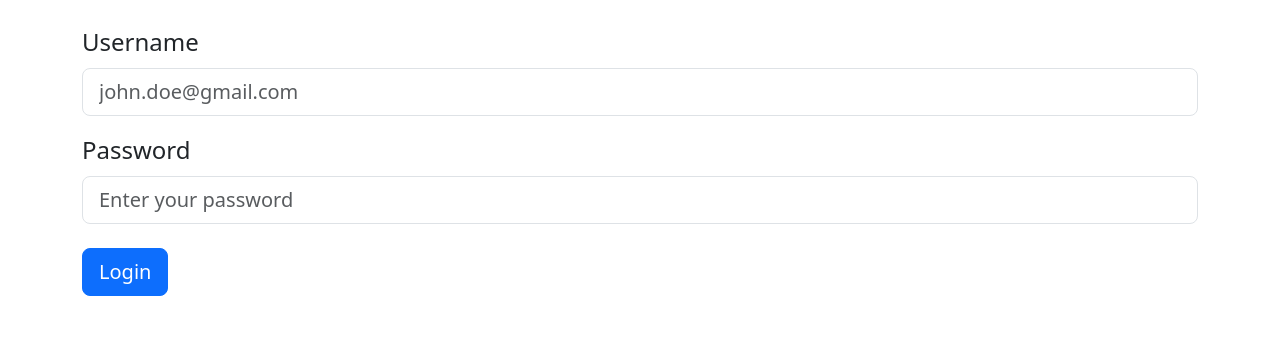
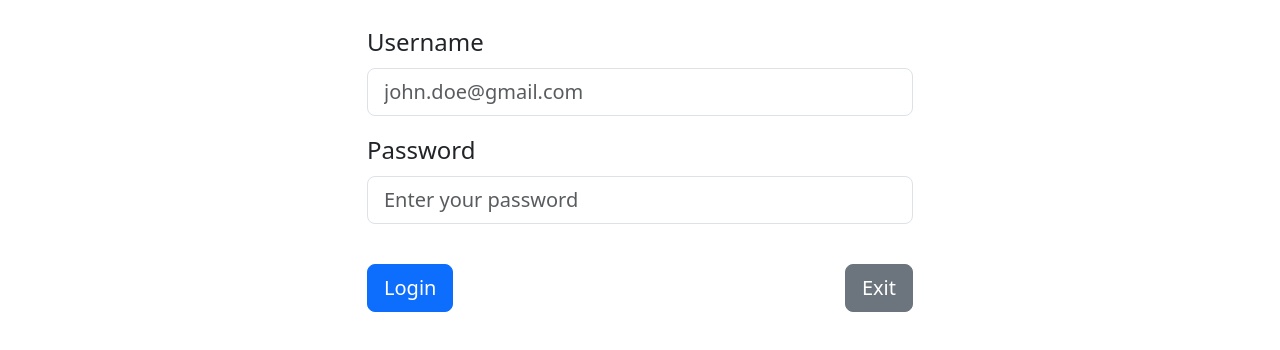
Before and after one commit to Negar-La/Assignment-Submission-App, a React (Create React App) app in the folder AssignmentSubmissionApp/front-end/: page /login in a window 1280 px wide. Shown: the top 350 px of the page. Built offline with nearby package versions, Linux system fonts and the light colour scheme.

Commit message:
Using Flexbox in Bootstrap and Centering Elements

```diff
--- a/AssignmentSubmissionApp/front-end/src/Components/Login.js
+++ b/AssignmentSubmissionApp/front-end/src/Components/Login.js
@@ -42,6 +42,8 @@ const Login = () => {
   return (
     <>
       <Container className="mt-4">
+        <Row>
+          <Col md="8" lg="6" className="mx-auto">
             <Form.Group className="mb-3">
               <Form.Label htmlFor="username" className="fs-4">
                 Username
@@ -55,7 +57,11 @@ const Login = () => {
                 onChange={(event) => setUsername(event.target.value)}
               />
             </Form.Group>
+          </Col>
+        </Row>
 
+        <Row>
+          <Col md="8" lg="6" className="mx-auto">
             <Form.Group className="mb-3">
               <Form.Label htmlFor="password" className="fs-4">
                 Password
@@ -69,9 +75,15 @@ const Login = () => {
                 onChange={(event) => setPassword(event.target.value)}
               />
             </Form.Group>
+          </Col>
+        </Row>
 
-        <Row className="mt-4">
-          <Col>
+        <Row>
+          <Col
+            md="8"
+            lg="6"
+            className="mt-4 d-flex flex-column gap-5 flex-md-row justify-content-md-between mx-auto"
+          >
             <Button
               id="submit"
               type="button"
@@ -82,6 +94,17 @@ const Login = () => {
               Login
               {/* onClick = {sendLoginRequest()}  will execute/invoke function immediately when the component is rendered */}
             </Button>
+
+            <Button
+              type="button"
+              size="lg"
+              onClick={() => {
+                window.location.href = "/";
+              }}
+              variant="secondary"
+            >
+              Exit
+            </Button>
           </Col>
         </Row>
       </Container>
```
Lines whose indentation alone changed are shown as unchanged.
